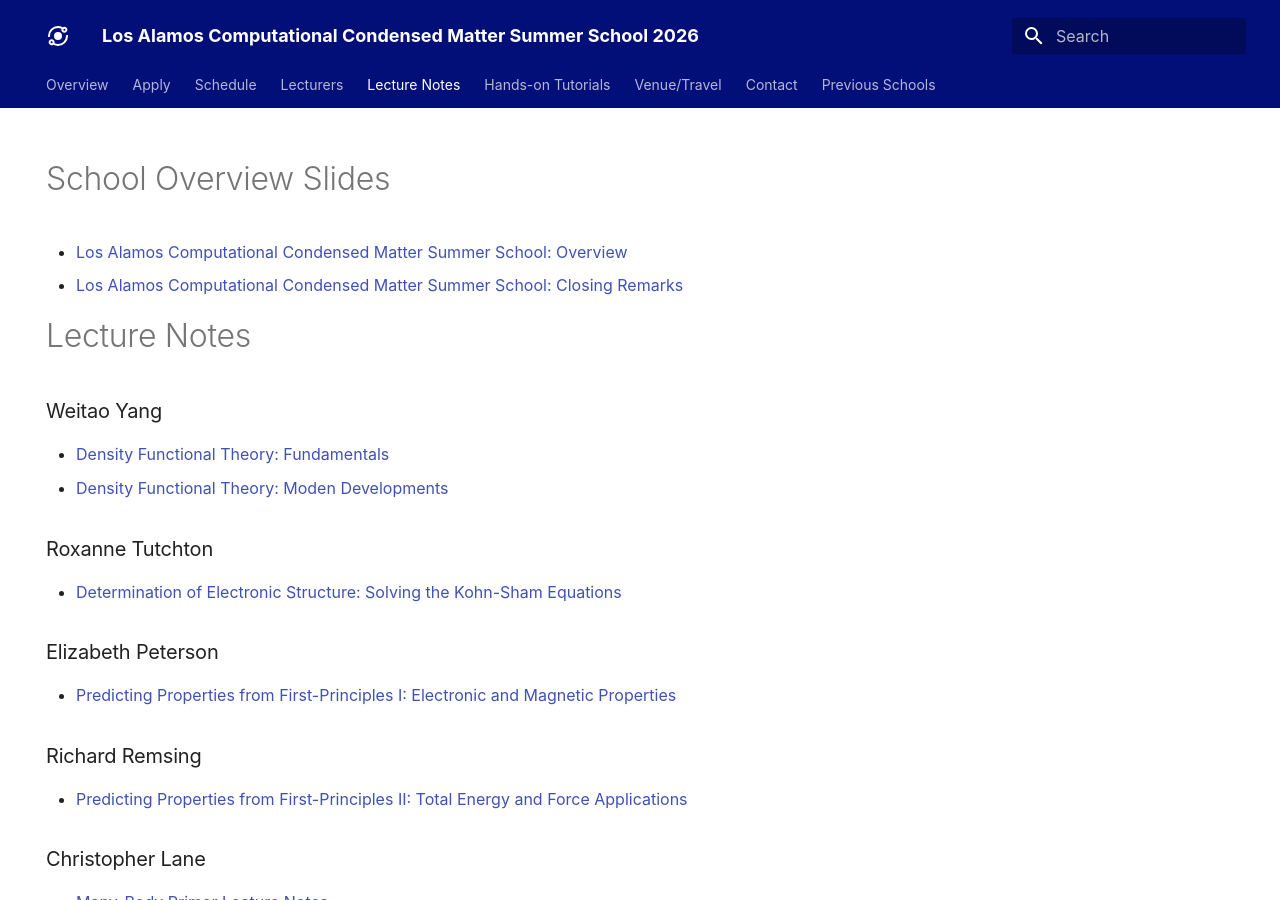
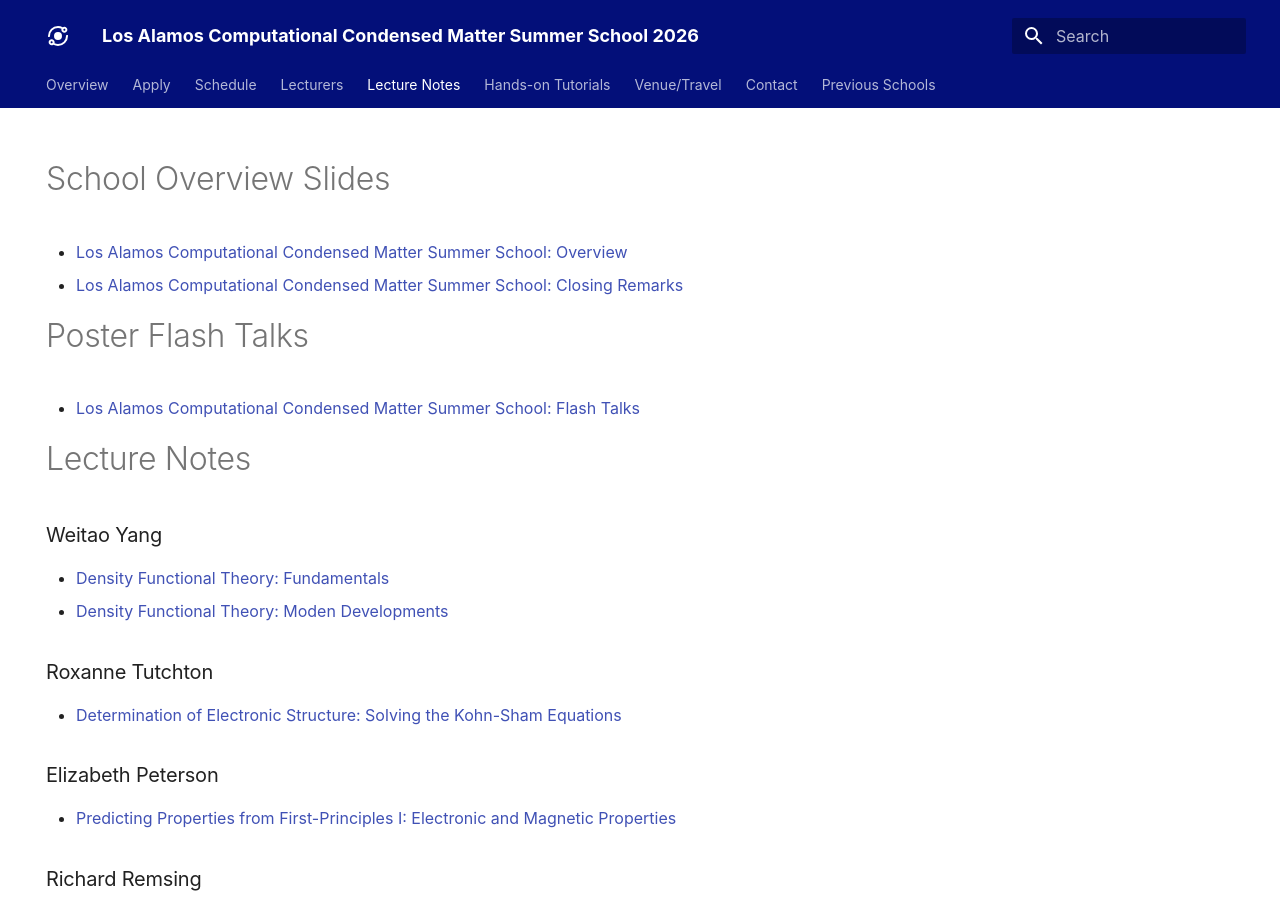
Before and after one commit to LACCMSS/2026, an MkDocs documentation site: the page built from docs/lecture_notes.md, in a window 1280 px wide and 900 px high. Built offline with MkDocs 1.6.1 and Material for MkDocs 9.7.7, drawn with Linux system fonts in a browser that asks for light colours; some web fonts are replaced.

Commit message:
Update lecture_notes.md

```diff
--- a/docs/lecture_notes.md
+++ b/docs/lecture_notes.md
@@ -7,6 +7,9 @@ title: Lecture Notes
 # School Overview Slides
 - [Los Alamos Computational Condensed Matter Summer School: Overview](assets/Lecture_Data/LACCMSS_2026_intro.pdf){target="_blank"}
 - [Los Alamos Computational Condensed Matter Summer School: Closing Remarks](assets/Lecture_Data/LACCMSS_2026_conclusion.pdf){target="_blank"}
+
+# Poster Flash Talks
+- [Los Alamos Computational Condensed Matter Summer School: Flash Talks](assets/Lecture_Data/LACCMSS_2026_flash_talks.pdf){target="_blank"}
 
 # Lecture Notes
 
```
